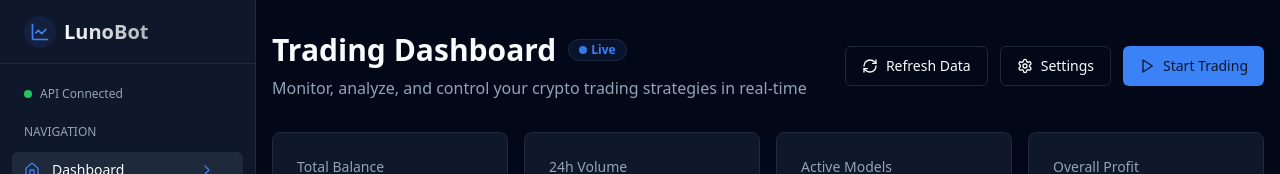
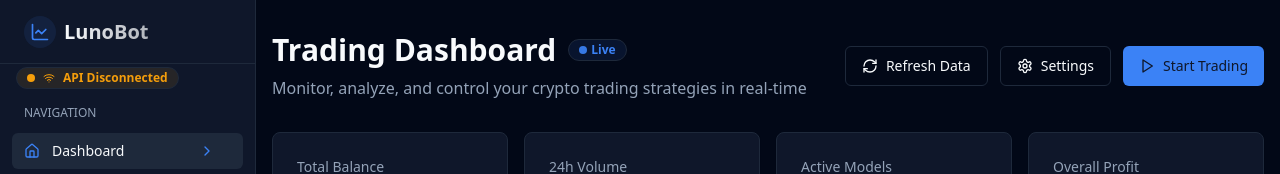
Before and after one commit to Crypticat/TradingBot, a Next.js app in the folder frontend/tradingbot/: page / in a window 1280 px wide. Shown: the top 174 px of the page. Built offline with nearby package versions, Linux system fonts and the light colour scheme; no server answers.

Commit message:
Add NetworkStatus component to display API connection status in the sidebar

```diff
--- /dev/null
+++ b/frontend/tradingbot/src/components/network-status.tsx
@@ -0,0 +1,111 @@
+"use client";
+
+import { useState, useEffect } from "react";
+import { Badge } from "@/components/ui/badge";
+import { Tooltip, TooltipContent, TooltipProvider, TooltipTrigger } from "@/components/ui/tooltip";
+import { Wifi, WifiOff } from "lucide-react";
+
+export function NetworkStatus() {
+  const [isOnline, setIsOnline] = useState(true);
+  const [apiConnected, setApiConnected] = useState(false);
+  const [checking, setChecking] = useState(false);
+
+  // Check API connection
+  const checkApiConnection = async () => {
+    if (!navigator.onLine) {
+      setApiConnected(false);
+      return;
+    }
+
+    setChecking(true);
+    try {
+      const response = await fetch(`${process.env.NEXT_PUBLIC_API_URL || 'http://localhost:8000'}`, {
+        method: 'GET',
+        headers: {
+          'Accept': 'application/json',
+        },
+        // Set a timeout to avoid long waits
+        signal: AbortSignal.timeout(3000),
+      });
+
+      setApiConnected(response.ok);
+    } catch (error) {
+      console.warn("API connection check failed:", error);
+      setApiConnected(false);
+    } finally {
+      setChecking(false);
+    }
+  };
+
+  useEffect(() => {
+    // Update online status
+    const handleOnline = () => setIsOnline(true);
+    const handleOffline = () => setIsOnline(false);
+
+    window.addEventListener('online', handleOnline);
+    window.addEventListener('offline', handleOffline);
+
+    // Initial API connection check
+    checkApiConnection();
+
+    // Check API connection periodically
+    const intervalId = setInterval(checkApiConnection, 30000);
+
+    return () => {
+      window.removeEventListener('online', handleOnline);
+      window.removeEventListener('offline', handleOffline);
+      clearInterval(intervalId);
+    };
+  }, []);
+
+  return (
+    <TooltipProvider>
+      <Tooltip>
+        <TooltipTrigger asChild>
+          <div>
+            <Badge
+              variant="outline"
+              className={`gap-1 ${
+                !isOnline
+                  ? "bg-red-500/10 text-red-500 hover:bg-red-500/20"
+                  : apiConnected
+                    ? "bg-green-500/10 text-green-500 hover:bg-green-500/20"
+                    : "bg-amber-500/10 text-amber-500 hover:bg-amber-500/20"
+              } transition-colors`}
+            >
+              {isOnline ? (
+                apiConnected ? (
+                  <>
+                    <span className="animate-pulse size-2 rounded-full bg-green-500 mr-1"></span>
+                    <Wifi className="h-3 w-3 mr-1" />
+                    API Connected
+                  </>
+                ) : (
+                  <>
+                    <span className="animate-pulse size-2 rounded-full bg-amber-500 mr-1"></span>
+                    <Wifi className="h-3 w-3 mr-1" />
+                    API {checking ? "Checking" : "Disconnected"}
+                  </>
+                )
+              ) : (
+                <>
+                  <WifiOff className="h-3 w-3 mr-1" />
+                  Offline
+                </>
+              )}
+            </Badge>
+          </div>
+        </TooltipTrigger>
+        <TooltipContent>
+          {!isOnline ? (
+            "You are currently offline. Check your internet connection."
+          ) : apiConnected ? (
+            "Connected to the trading bot API server."
+          ) : (
+            "Unable to connect to the trading bot API server. Make sure it's running."
+          )}
+        </TooltipContent>
+      </Tooltip>
+    </TooltipProvider>
+  );
+}
--- a/frontend/tradingbot/src/components/sidebar.tsx
+++ b/frontend/tradingbot/src/components/sidebar.tsx
@@ -15,6 +15,7 @@ import {
   LogOut
 } from "lucide-react";
 import { MobileNav } from "./mobile-nav";
+import { NetworkStatus } from "@/components/network-status";
 
 export default function Sidebar() {
   const pathname = usePathname();
@@ -76,13 +77,11 @@ export default function Sidebar() {
           </Link>
         </div>
 
-        {/* Status Indicator */}
-        <div className="px-3 py-4">
-          <div className="flex items-center px-3 py-1.5">
-            <div className="size-2 rounded-full bg-green-500 animate-pulse mr-2"></div>
-            <span className="text-xs text-muted-foreground">API Connected</span>
-          </div>
+        {/* Network Status - added below logo */}
+        <div className="px-4 mb-4">
+          <NetworkStatus />
         </div>
+
 
         {/* Nav Items */}
         <div className="px-3 mb-1">
```
